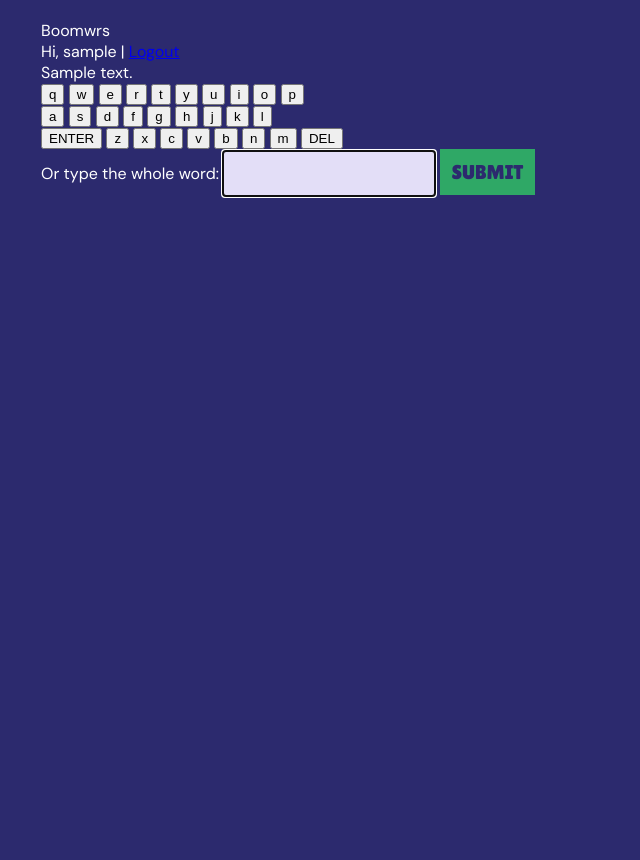
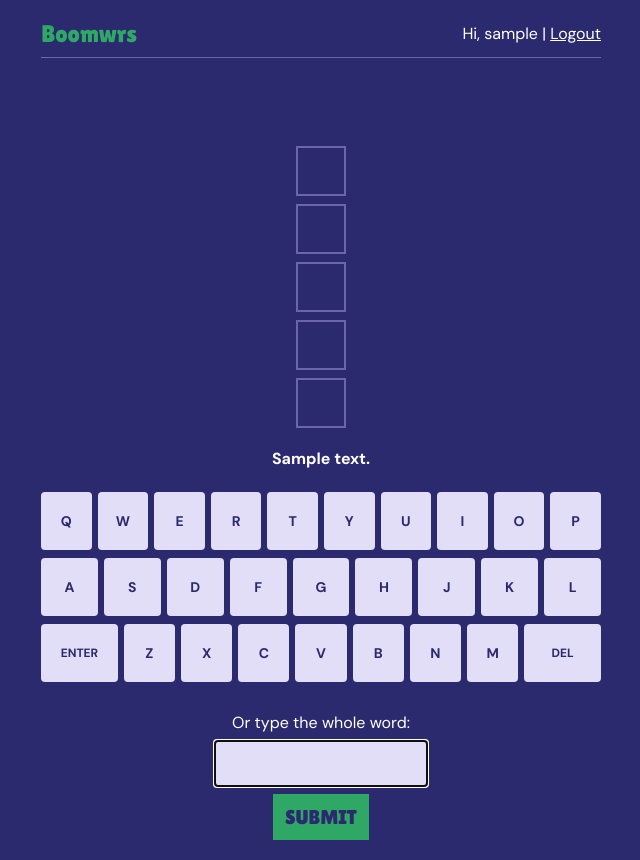
Before and after one commit to CuteSagar19/Boomwrs, a Python web app: template templates/game.html in a window 1280 px wide. Shown: the whole page, without its empty margins (319-959 px from the left). Before the commit the page ends 198 px from the top, so only its background shows below. Run offline with Jinja, Linux system fonts and the light colour scheme; the template is opened without the code that fills it: most values are stand-ins (such as "Sample title", 1, 10 or a date in 2020).

Commit message:
done editing the game page details

```diff
--- a/static/style.css
+++ b/static/style.css
@@ -105,6 +105,144 @@ h2 {
     height: 24px;
     margin: 8px 0;
 }
+/* Game Screen */
+.top-bar {
+    display: flex;
+    justify-content: space-between;
+    align-items: center;
+    margin-bottom: 30px;
+    border-bottom: 1px solid var(--color-wrong-key);
+    padding-bottom: 10px;
+}
+
+.logo {
+    font-family: var(--font-heading);
+    font-size: 24px;
+    color: var(--color-green);
+}
+
+.user-info a {
+    color: var(--color-white);
+}
+
+.game-container {
+    display: flex;
+    flex-direction: column;
+    align-items: center;
+}
+
+.board {
+    display: grid;
+    grid-template-rows: repeat(6, 1fr);
+    gap: 8px;
+    margin-bottom: 20px;
+}
+
+.board-row {
+    display: grid;
+    grid-template-columns: repeat(var(--word-length), 1fr);
+    gap: 8px;
+}
+
+.tile {
+    width: 50px;
+    height: 50px;
+    display: flex;
+    justify-content: center;
+    align-items: center;
+    font-family: var(--font-heading);
+    font-size: 32px;
+    text-transform: uppercase;
+}
+
+.tile.empty {
+    border: 2px solid var(--color-wrong-key);
+    box-sizing: border-box;
+}
+
+.tile.draft {
+    border: 2px solid var(--color-white);
+    color: var(--color-white);
+    box-sizing: border-box;
+}
+
+.tile.green {
+    background-color: var(--color-green);
+    color: var(--tile-text);
+}
+
+.tile.orange {
+    background-color: var(--color-orange);
+    color: var(--tile-text);
+}
+
+.tile.white {
+    background-color: var(--color-white);
+    color: var(--tile-text);
+}
+
+.message-line {
+    height: 24px;
+    margin-bottom: 20px;
+    font-weight: 700;
+}
+
+/* Keyboard */
+.keyboard {
+    display: flex;
+    flex-direction: column;
+    gap: 8px;
+    width: 100%;
+    margin-bottom: 20px;
+}
+
+.keyboard-row {
+    display: flex;
+    justify-content: center;
+    gap: 6px;
+}
+
+.key {
+    height: 58px;
+    min-width: 40px;
+    flex: 1;
+    border: none;
+    border-radius: 4px;
+    font-family: var(--font-body);
+    font-weight: 700;
+    font-size: 14px;
+    text-transform: uppercase;
+    cursor: pointer;
+    background-color: var(--color-unused);
+    color: var(--tile-text);
+    padding: 0;
+}
+
+.key.action {
+    flex: 1.5;
+    font-size: 12px;
+}
+
+.key.green {
+    background-color: var(--color-green);
+}
+
+.key.orange {
+    background-color: var(--color-orange);
+}
+
+.key.white {
+    background-color: var(--color-wrong-key);
+    color: rgba(255, 255, 255, 0.5);
+}
+
+.typed-form {
+    display: flex;
+    flex-direction: column;
+    align-items: center;
+    gap: 8px;
+    margin-top: 10px;
+}
 
 /* Animations */
 .shake {
```
